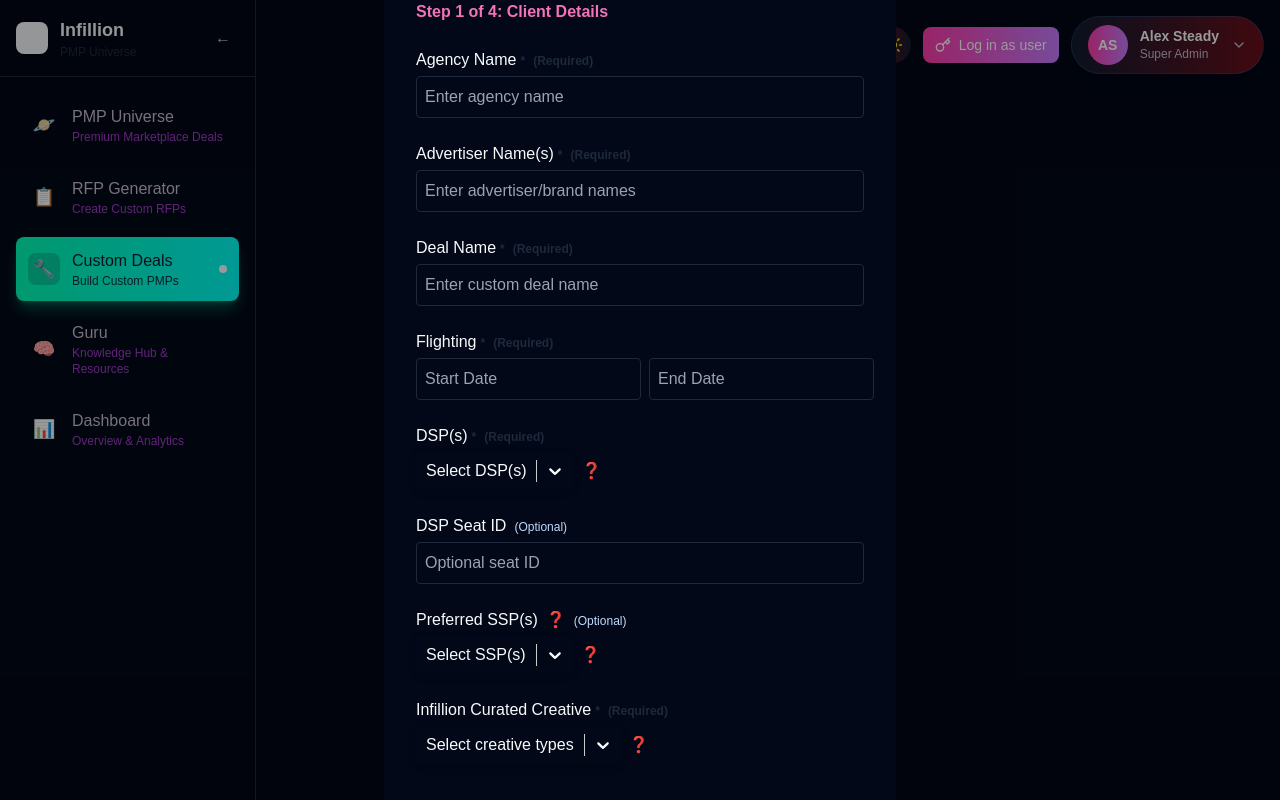
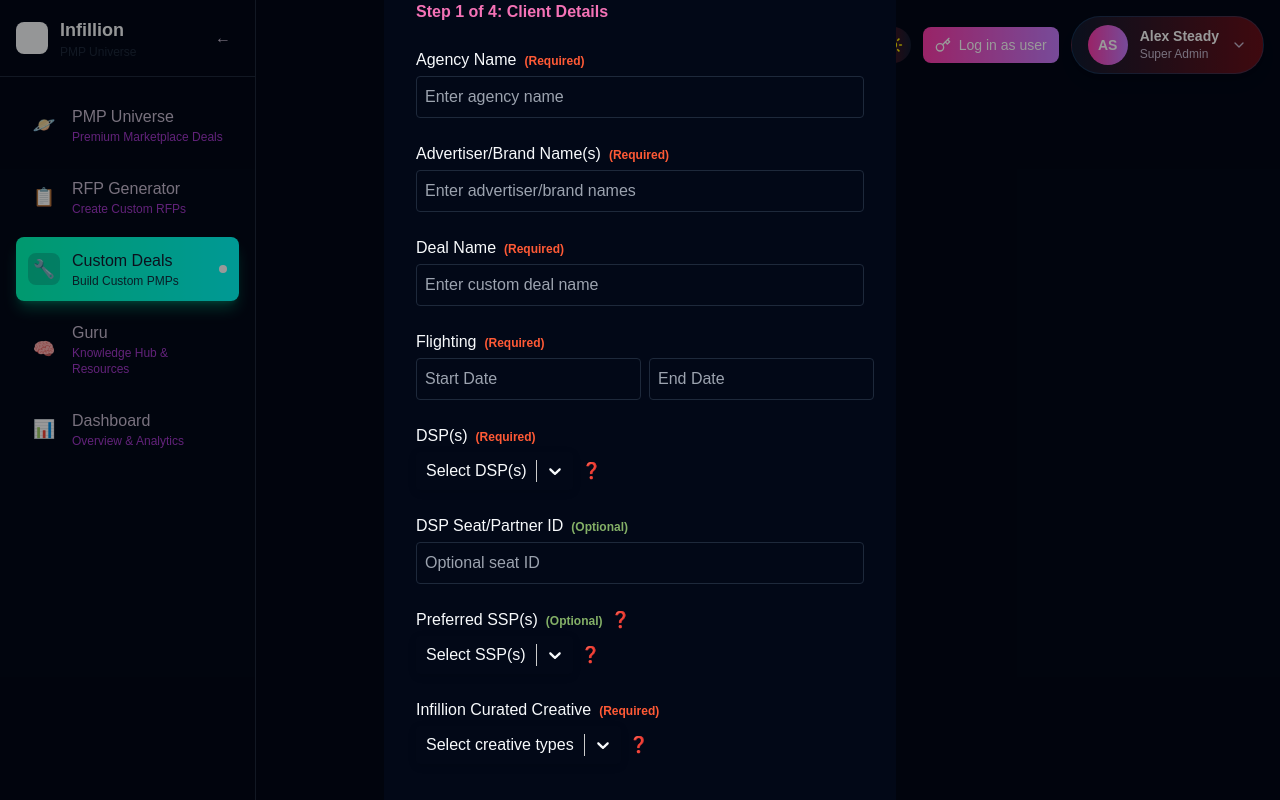
Before and after one commit to asteady/pmp-universe, a Next.js app: page /custom-deals in a window 1280 px wide. Built offline with nearby package versions, Linux system fonts and the light colour scheme.

Commit message:
UI/UX: Extend dropdowns, modularize tooltips and required/optional labels, DSP Seat/Partner ID logic, and uniform enhancements for both forms

```diff
--- a/components/CustomDealCreationModal.tsx
+++ b/components/CustomDealCreationModal.tsx
@@ -6,10 +6,34 @@
 import { evergreenPMPs, mergedAndNewPMPs } from '../data/pmpData';
 import { createAsanaTask } from '../lib/asana';
 
-// Modular Tooltip component
-const Tooltip = ({ text }: { text: string }) => (
-  <span className="ml-2 cursor-pointer text-accent transition-transform duration-200 hover:scale-110" tabIndex={0} title={text || 'Select from the dropdown'} aria-label={text || 'Select from the dropdown'}>❓</span>
+// Modular Required/Optional label
+const RequiredOptionalLabel = ({ required }: { required: boolean }) => (
+  <span className={`ml-2 text-xs font-bold`} style={{ color: required ? '#ff5a36' : '#84B067' }}>
+    {required ? '(Required)' : '(Optional)'}
+  </span>
 );
+// Modular Tooltip (reuse from RFP Generator)
+const Tooltip = ({ text }: { text: string }) => {
+  const [show, setShow] = useState(false);
+  return (
+    <span
+      className="ml-2 cursor-pointer text-accent transition-transform duration-200 hover:scale-110 hover:text-blue-400 relative"
+      tabIndex={0}
+      onMouseEnter={() => setShow(true)}
+      onMouseLeave={() => setShow(false)}
+      onFocus={() => setShow(true)}
+      onBlur={() => setShow(false)}
+      aria-label={text || 'Select from the dropdown'}
+    >
+      ❓
+      {show && (
+        <span className="absolute left-6 top-1/2 -translate-y-1/2 bg-background text-foreground border border-border rounded shadow-lg px-3 py-2 text-xs z-50 w-64">
+          {text}
+        </span>
+      )}
+    </span>
+  );
+};
 
 const sspOptions = [
   { value: 'Nexxen', label: 'Nexxen' },
@@ -19,7 +43,6 @@
 ];
 const dspOptions = [
   { value: 'MediaMath', label: 'MediaMath' },
-  { value: 'Index', label: 'Index' },
   { value: 'The Trade Desk', label: 'The Trade Desk' },
   { value: 'DV360', label: 'DV360' },
   { value: 'Adelphic', label: 'Adelphic' },
@@ -88,12 +111,12 @@
     label: 'Client Details',
     fields: [
       { name: 'agencyName', label: 'Agency Name', type: 'text', required: true, placeholder: 'Enter agency name' },
-      { name: 'advertiserNames', label: 'Advertiser Name(s)', type: 'text', required: true, placeholder: 'Enter advertiser/brand names' },
+      { name: 'advertiserNames', label: 'Advertiser/Brand Name(s)', type: 'text', required: true, placeholder: 'Enter advertiser/brand names' },
       { name: 'dealName', label: 'Deal Name', type: 'text', required: true, placeholder: 'Enter custom deal name' },
       { name: 'flighting', label: 'Flighting', type: 'date-range', required: true, placeholder: 'Select flighting dates' },
       { name: 'dsps', label: 'DSP(s)', type: 'multi-select', required: true, options: dspOptions, placeholder: 'Select DSP(s)' },
       { name: 'dspOtherName', label: 'DSP (Other) Name', type: 'text', required: false, placeholder: 'If "Other" selected, specify name', conditional: (form: any) => form.dsps?.some((d:any) => d.value === 'Other') },
-      { name: 'dspSeatId', label: 'DSP Seat ID', type: 'text', required: false, placeholder: 'Optional seat ID' },
+      { name: 'dspSeatId', label: 'DSP Seat/Partner ID', type: 'text', required: false, placeholder: 'Optional seat ID' },
       { name: 'ssps', label: 'Preferred SSP(s)', type: 'multi-select', required: false, options: sspOptions, placeholder: 'Select SSP(s)', tooltip: 'Optional: Preferred supply partners' },
       { name: 'creatives', label: 'Infillion Curated Creative', type: 'multi-select', required: true, options: creativeOptions, placeholder: 'Select creative types' },
     ],
@@ -247,7 +270,7 @@
                       ) : Array.isArray(form[field.name]) ? (
                         <span className="inline-flex flex-wrap gap-2">
                           {form[field.name].map((v: any, idx: number) => (
-                            <span key={idx} className="bg-accent text-accent-foreground px-2 py-1 rounded-full text-xs font-medium">{v.label || v}</span>
+                            <span key={idx} className="bg-accent text-accent-foreground px-2 py-1 rounded-full text-xs font-medium">{typeof v === 'object' && v.label ? v.label : v}</span>
                           ))}
                         </span>
                       ) : (
@@ -281,9 +304,8 @@
               <div key={field.name} className="flex flex-col mb-2">
                 <label htmlFor={field.name} className="mb-1 text-foreground font-sans">
                   {field.label}
-                  {field.required && <span className="ml-1 text-xs text-accent font-bold">*</span>}
+                  <RequiredOptionalLabel required={field.required} />
                   {field.tooltip && <Tooltip text={field.tooltip} />}
-                  <span className={`ml-2 text-xs ${field.required ? 'text-accent font-bold' : 'text-blue-200'}`}>{field.required ? '(Required)' : '(Optional)'}</span>
                 </label>
                 {field.type === 'text' && (
                   <input
@@ -382,6 +404,28 @@
                     aria-invalid={!!errors[field.name]}
                   />
                 )}
+                {field.name === 'dsps' && Array.isArray(form.dsps) && form.dsps.length > 1 && (
+                  <div className="flex flex-col gap-2 mt-2">
+                    {form.dsps.map((dsp: any, idx: number) => (
+                      <div key={dsp.value} className="flex flex-col">
+                        <label htmlFor={`dspSeatId_${dsp.value}`} className="mb-1 text-foreground font-sans">
+                          DSP Seat/Partner ID for {dsp.label}
+                          <RequiredOptionalLabel required={false} />
+                        </label>
+                        <input
+                          id={`dspSeatId_${dsp.value}`}
+                          name={`dspSeatId_${dsp.value}`}
+                          type="text"
+                          value={form[`dspSeatId_${dsp.value}`] || ''}
+                          onChange={e => handleChange(`dspSeatId_${dsp.value}`, e.target.value)}
+                          className="p-2 border rounded text-foreground bg-background border-border"
+                          placeholder={`Enter seat/partner ID for ${dsp.label}`}
+                          aria-label={`DSP Seat/Partner ID for ${dsp.label}`}
+                        />
+                      </div>
+                    ))}
+                  </div>
+                )}
                 {errors[field.name] && <span className="text-red-500 text-xs mt-1">{errors[field.name]}</span>}
                 {field.type === 'date-range' && flightingError && <span className="text-red-500 text-xs mt-1">{flightingError}</span>}
               </div>
--- a/components/RFPGeneratorModal.tsx
+++ b/components/RFPGeneratorModal.tsx
@@ -103,6 +103,13 @@
 const stepColors = ['text-pink-400', 'text-blue-400', 'text-yellow-400', 'text-green-400'];
 const vibrantChipColors = ['bg-pink-500', 'bg-blue-500', 'bg-yellow-400', 'bg-green-500', 'bg-purple-500', 'bg-orange-400'];
 function vibrantChipColor(index: number) { return vibrantChipColors[index % vibrantChipColors.length]; }
+
+// Modular Required/Optional label
+const RequiredOptionalLabel = ({ required }: { required: boolean }) => (
+  <span className={`ml-2 text-xs font-bold`} style={{ color: required ? '#ff5a36' : '#84B067' }}>
+    {required ? '(Required)' : '(Optional)'}
+  </span>
+);
 
 const RFPGeneratorModal = ({ open, onClose }: { open: boolean; onClose: () => void }) => {
   const [step, setStep] = useState(0);
@@ -288,7 +295,7 @@
                 <div key={field} className="flex flex-col">
                   <label htmlFor={field} className="mb-1 text-foreground font-sans" title={fieldTooltips[field] || ''}>
                     {fieldLabels[field]}
-                    <span className={`ml-2 text-xs ${['description', 'customAudience', 'measurement'].includes(field) ? 'text-blue-200' : 'text-accent font-bold'}`}>{['description', 'customAudience', 'measurement'].includes(field) ? '(Optional)' : '(Required)'}</span>
+                    <RequiredOptionalLabel required={['agencyName', 'advertiserName', 'description', 'audienceTaxonomy', 'customAudience', 'creatives', 'deviceTypes'].includes(field)} />
                     {fieldTooltips[field] && <Tooltip text={fieldTooltips[field]} />}
                   </label>
                   {/* Only one input/textarea/select per field */}
@@ -340,6 +347,7 @@
                             placeholder="Search..."
                             styles={selectStyles}
                             theme={selectTheme}
+                            className="w-full max-w-full"
                           />
                           <Tooltip text={fieldTooltips[field]} />
                         </div>
@@ -351,7 +359,7 @@
                           name={field}
                           value={form[field] || ''}
                           onChange={handleChange}
-                          className="p-2 border rounded text-foreground bg-background placeholder-[#A0A0A0]"
+                          className="p-2 border rounded text-foreground bg-background placeholder-[#A0A0A0] min-h-[120px] resize-y"
                           aria-label={`Enter ${fieldLabels[field]}`}
                           onFocus={() => setDescriptionPlaceholder('')}
                           placeholder={descriptionPlaceholder}
@@ -364,7 +372,7 @@
                           name={field}
                           value={form[field] || ''}
                           onChange={handleChange}
-                          className="p-2 border rounded text-foreground bg-background placeholder-[#A0A0A0]"
+                          className="p-2 border rounded text-foreground bg-background placeholder-[#A0A0A0] min-h-[120px] resize-y"
                           aria-label={`Enter ${fieldLabels[field]}`}
                           onFocus={() => setCustomAudiencePlaceholder('')}
                           placeholder={customAudiencePlaceholder}
@@ -377,7 +385,7 @@
                           name={field}
                           value={form[field] || ''}
                           onChange={handleChange}
-                          className="p-2 border rounded text-foreground bg-background placeholder-[#A0A0A0]"
+                          className="p-2 border rounded text-foreground bg-background placeholder-[#A0A0A0] min-h-[120px] resize-y"
                           aria-label={`Enter ${fieldLabels[field]}`}
                           onFocus={() => setMeasurementPlaceholder('')}
                           placeholder={measurementPlaceholder}
```
